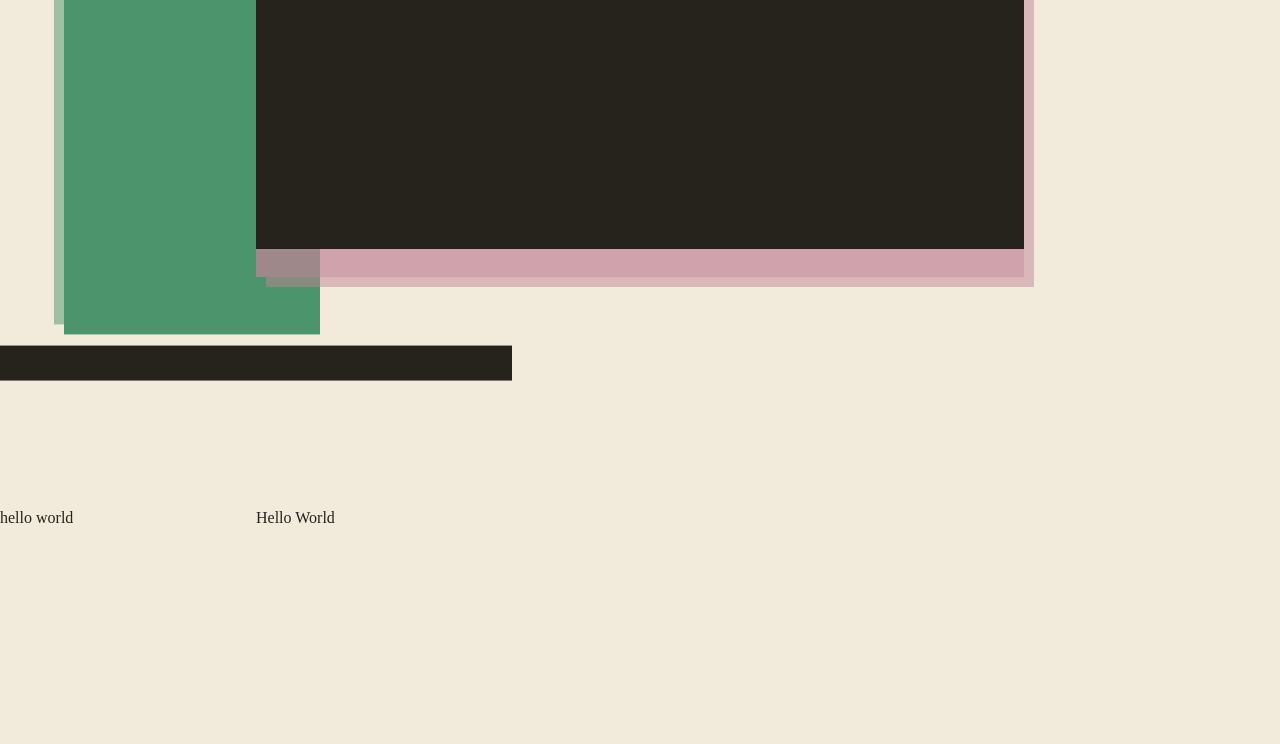
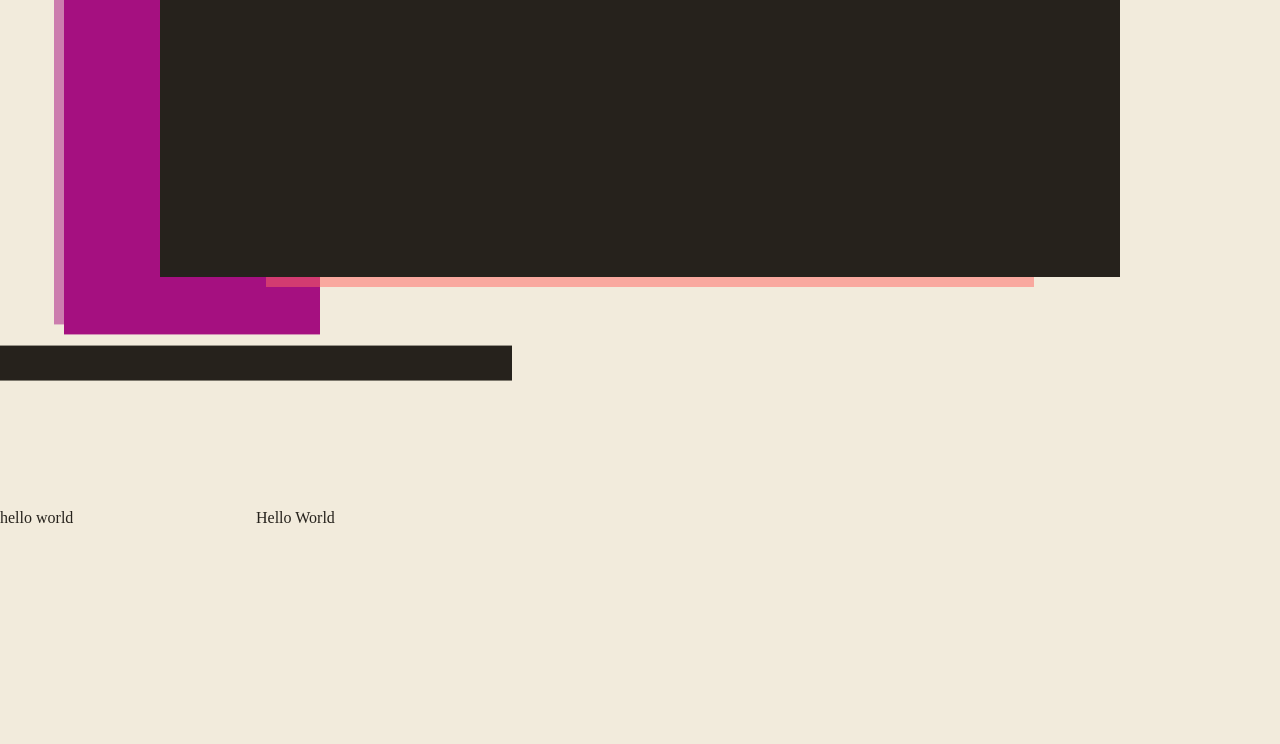
Before and after one commit to michaeland974/landing-page-v2, a website with bundled scripts: page src/index.html in a window 1280 px wide. Shown: the part 356-1100 px from the top of the page. Built offline with nearby package versions, Linux system fonts and the light colour scheme; files whose address does not match are found by name.

Commit message:
about-me page pop out updated

```diff
--- a/src/styles/base/_global.scss
+++ b/src/styles/base/_global.scss
@@ -27,19 +27,18 @@
 $fs-xxl: 100px;
 $fs-xl: clamp(1.75rem, 4vw, 2rem);
 $fs-600: clamp(1.5rem, 3vw, 1.75rem);
-$fs-500: clamp(1rem, 2.5vw, 1.5rem);
+$fs-500: clamp(1.25rem, 2.5vw, 1.5rem);
 $fs-400: clamp(1rem, 1.4vw, 1.5rem);
+$line-height-500: 35px;
 
 $display-padding: 0.5em;
 
 $background: #F2EBDC;
 $dark: #26221C;
-$accent-3: #2AF5FF;
-// $accent-2: #FF934F;
-$accent-2: #c08497;
+$highlight: #FF6663;
+$accent-2: #FF6663;
 $accent-main: #2c6e49;
-$highlight: #E23467;
-$accent-1: #4c956c;
+$accent-1: #a51080;
 
 $kf-timing: 0.6s;
 $kf-slide-timing: 0.8s;
--- a/src/styles/content/about-me.scss
+++ b/src/styles/content/about-me.scss
@@ -13,7 +13,8 @@
 
 @keyframes Slide-In-From-Right{
   100%{
-    transform: translate(0%, 25%);
+    --text-opacity: 1;
+    transform: translate(-10%, 0%);
   }
 }
 
@@ -81,13 +82,25 @@
     }
 
   .block[pos="right"]#bio{
-    height: 75%;
+    --text-opacity: 0;
+
     grid-area: main;
+    height: 100%;
+    width: 125%;
+    font-size: global.$fs-xl;
+    line-height: global.$line-height-500;
     background-color: global.$dark;
-    color: global.$background;
-    transform: translate(125%, 25%);
+    color: rgba(global.$background, var(--text-opacity));
+    padding: global.$display-padding;
+
+    transform: translate(100%, 0%);
     animation: Slide-In-From-Right 0.5s global.$kf-cubic forwards;
     animation-delay: map.get(global.$delays, "about-me-section");
+
+    span{
+      font-weight: 800;
+      color: rgba(global.$highlight, var(--text-opacity));
+    }
   }
 
   *[will-transition="true"]{
```
